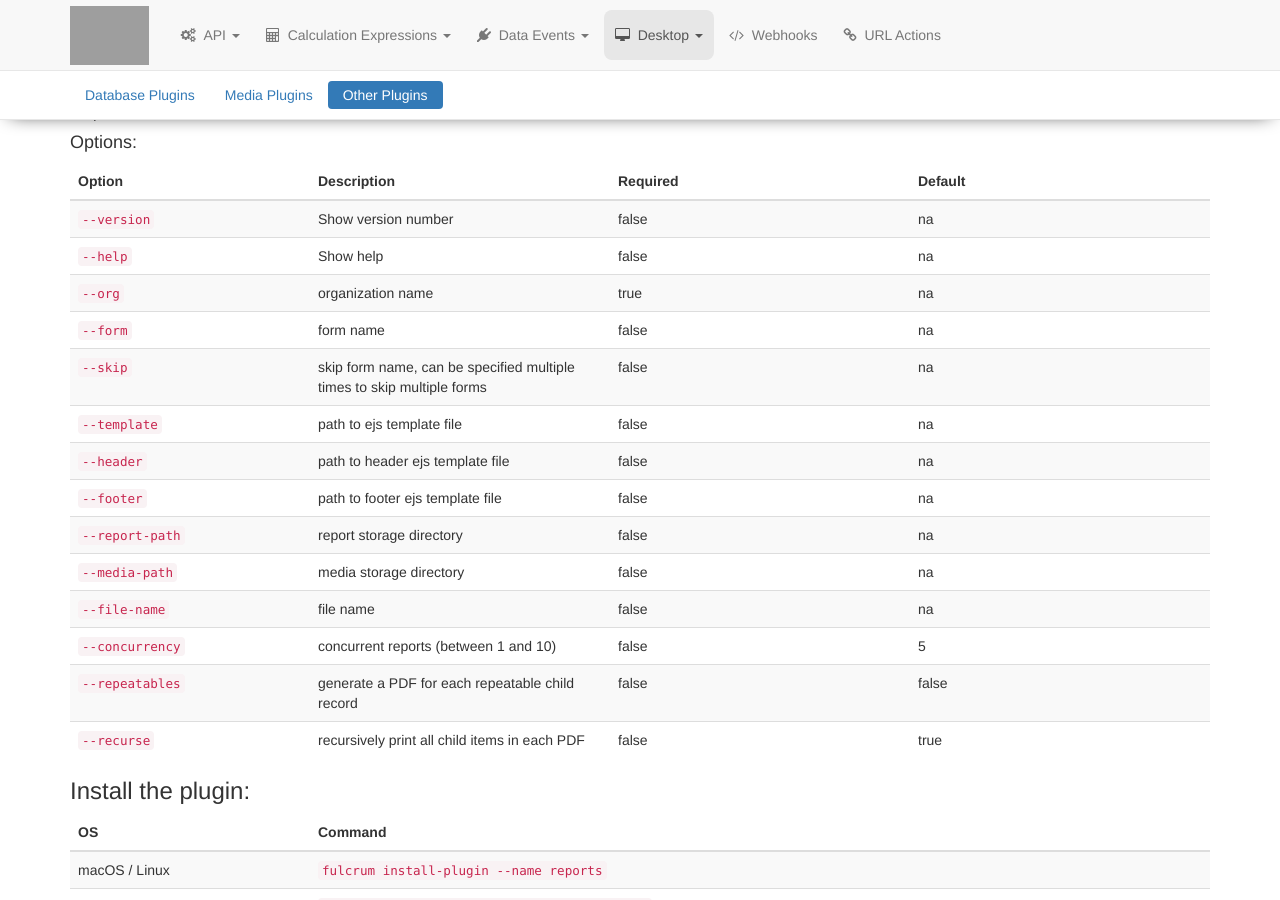
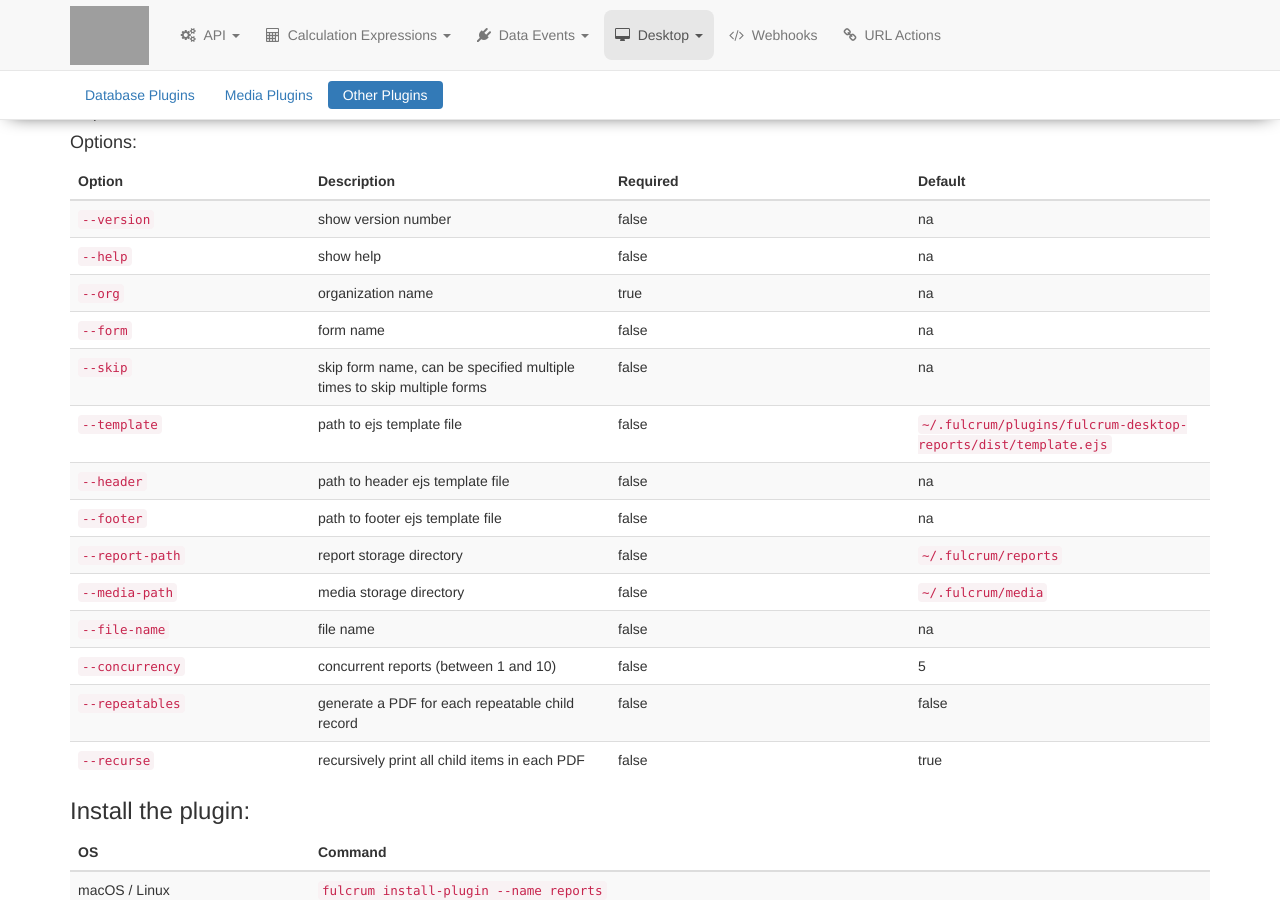
Before and after one commit to rylincoln/developer.fulcrumapp.com, a Jekyll site: the page built from _desktop/plugins.md, in a window 1280 px wide and 900 px high, scrolled down 6009 px. Built offline with Jekyll 4.4.1, drawn with Linux system fonts in a browser that asks for light colours; nearby versions of some CDN libraries; grey boxes are pictures that could not be loaded.

Commit message:
Update docs

```diff
--- a/_desktop/plugins.md
+++ b/_desktop/plugins.md
@@ -264,16 +264,16 @@ Generate custom PDF reports from Fulcrum data. To customize reports, edit `templ
 {:.table.table-striped.event-table}
 | Option | Description | Required | Default |
 | - | - | - | - |
-| `--version` | Show version number | false | na |
-| `--help` | Show help | false | na |
+| `--version` | show version number | false | na |
+| `--help` | show help | false | na |
 | `--org` | organization name | true | na |
 | `--form` | form name | false | na |
 | `--skip` | skip form name, can be specified multiple times to skip multiple forms | false | na |
-| `--template` | path to ejs template file | false | na |
+| `--template` | path to ejs template file | false | `~/.fulcrum/plugins/fulcrum-desktop-reports/dist/template.ejs` |
 | `--header` | path to header ejs template file | false | na |
 | `--footer` | path to footer ejs template file | false | na |
-| `--report-path` | report storage directory | false | na |
-| `--media-path` | media storage directory | false | na |
+| `--report-path` | report storage directory | false | `~/.fulcrum/reports` |
+| `--media-path` | media storage directory | false | `~/.fulcrum/media` |
 | `--file-name` | file name | false | na |
 | `--concurrency` | concurrent reports (between 1 and 10) | false | 5 |
 | `--repeatables` | generate a PDF for each repeatable child record | false | false |
```
Also changed, not shown: _desktop/intro.md (+2 -1 lines).
